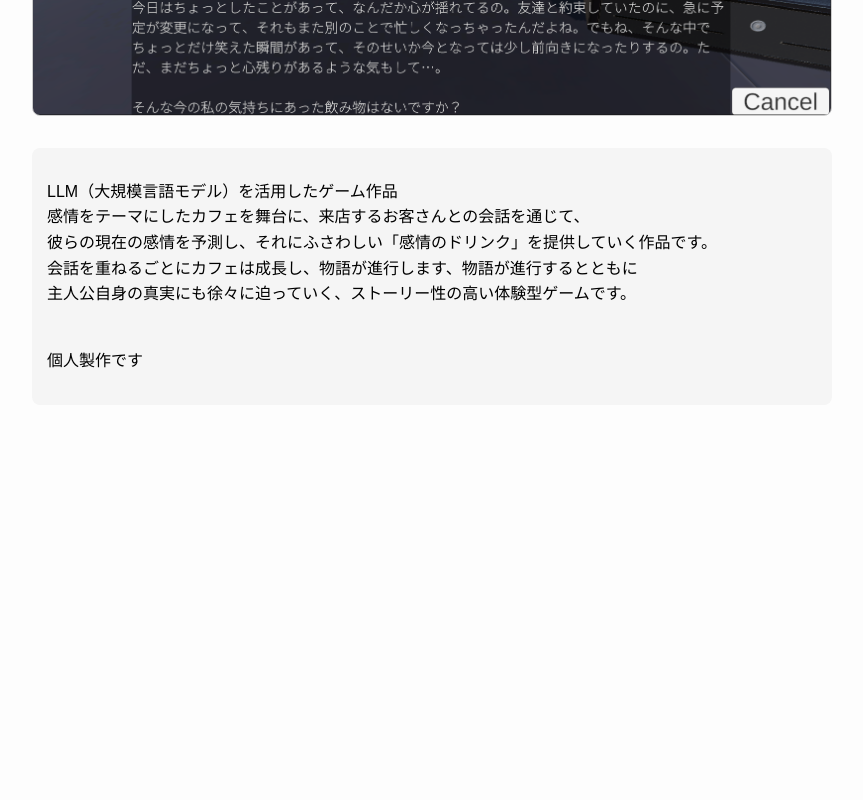
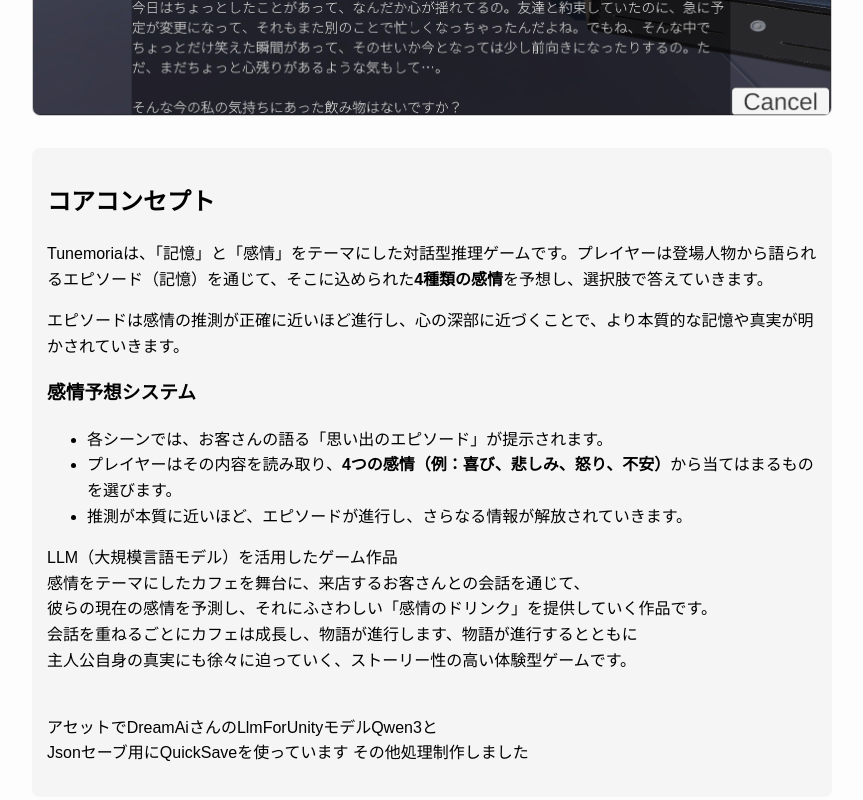
Before and after one commit to hakunan/hakunan.github.io, a plain HTML site: page Tunemoria/Tunemoria.html in a window 1280 px wide. Shown: the part 1691-2491 px from the top of the page, without its empty margins (208-1071 px from the left). Before the commit the page ends 2116 px from the top, so only its background shows below. Drawn offline with Linux system fonts and the light colour scheme.

Commit message:
TunemoriaURL修正

```diff
--- a/Tunemoria/Tunemoria.html
+++ b/Tunemoria/Tunemoria.html
@@ -51,10 +51,19 @@
   </div>
 
   <div class="description">
+    <h2>コアコンセプト</h2>
+      <p>Tunemoriaは、「記憶」と「感情」をテーマにした対話型推理ゲームです。プレイヤーは登場人物から語られるエピソード（記憶）を通じて、そこに込められた<strong>4種類の感情</strong>を予想し、選択肢で答えていきます。</p>
+      <p>エピソードは感情の推測が正確に近いほど進行し、心の深部に近づくことで、より本質的な記憶や真実が明かされていきます。</p>
+      <h3>感情予想システム</h3>
+      <ul>
+       <li>各シーンでは、お客さんの語る「思い出のエピソード」が提示されます。</li>
+       <li>プレイヤーはその内容を読み取り、<strong>4つの感情（例：喜び、悲しみ、怒り、不安）</strong>から当てはまるものを選びます。</li>
+       <li>推測が本質に近いほど、エピソードが進行し、さらなる情報が解放されていきます。</li>
+      </ul>
     <p>
       <p>LLM（大規模言語モデル）を活用したゲーム作品<br>感情をテーマにしたカフェを舞台に、来店するお客さんとの会話を通じて、<br>彼らの現在の感情を予測し、それにふさわしい「感情のドリンク」を提供していく作品です。<br>
 会話を重ねるごとにカフェは成長し、物語が進行します、物語が進行するとともに<br>主人公自身の真実にも徐々に迫っていく、ストーリー性の高い体験型ゲームです。</p>
-<br>個人製作です
+<br>アセットでDreamAiさんのLlmForUnityモデルQwen3と<br>Jsonセーブ用にQuickSaveを使っています その他処理制作しました
     </p>
   </div>
 </body>
```
Also changed, not shown: index.html (+4 -3 lines).
